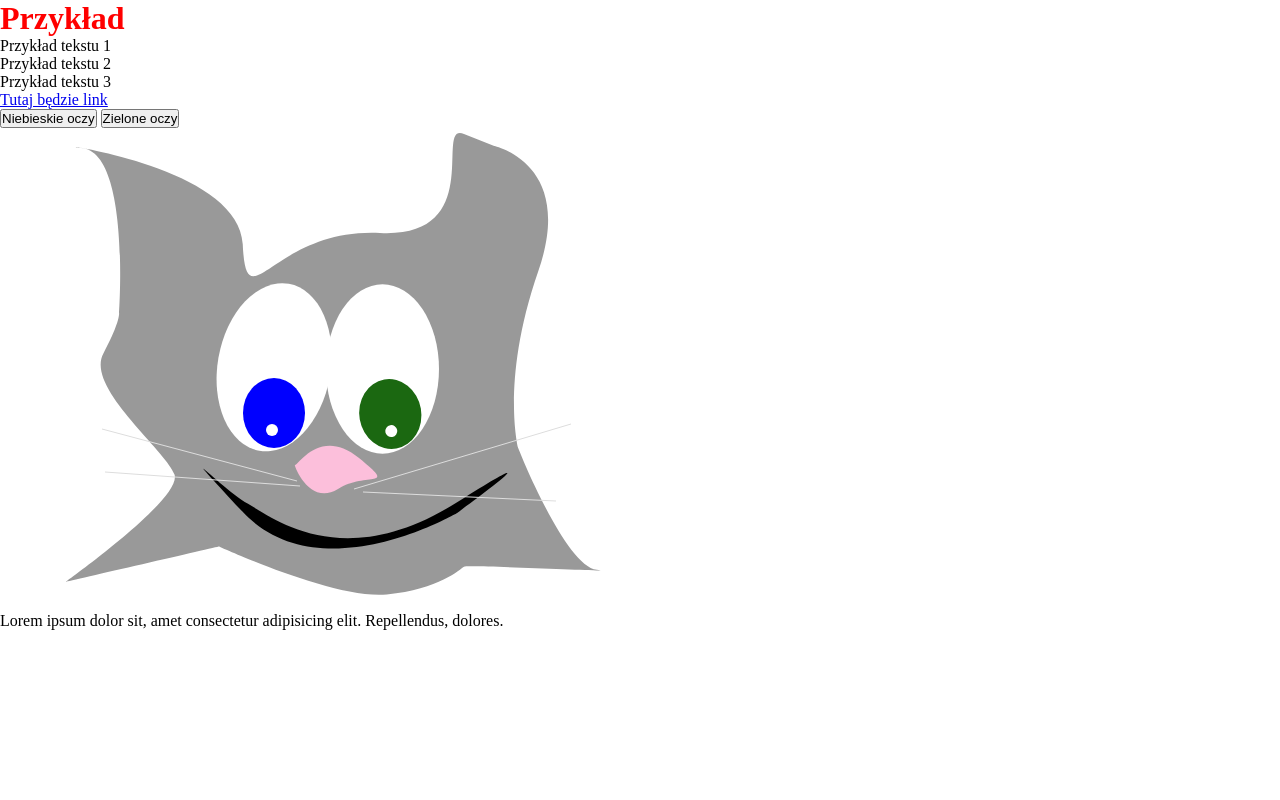
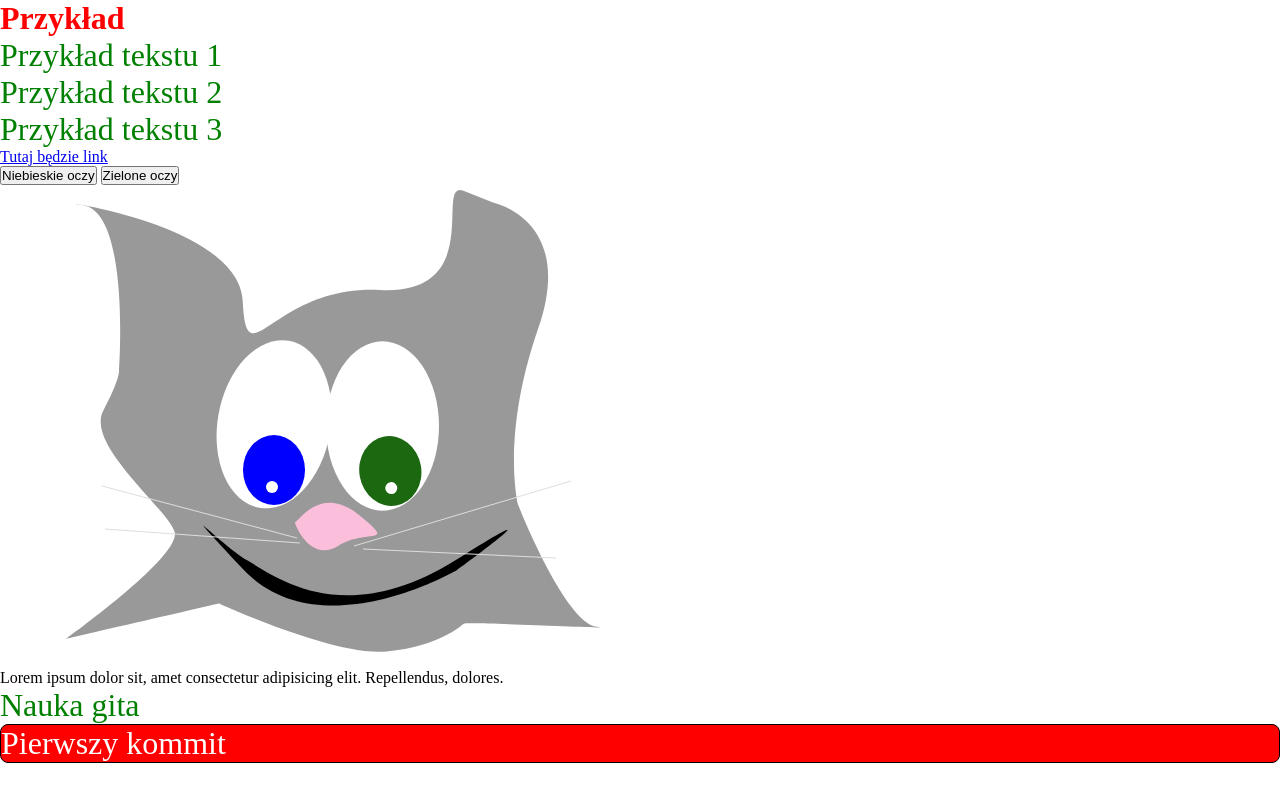
Before and after one commit to crunchycake/wsb_git, a plain HTML site: page index.html in a window 1280 px wide. Drawn offline with Linux system fonts and the light colour scheme.

Commit message:
added index & main

```diff
--- a/index.html
+++ b/index.html
@@ -108,6 +108,36 @@
 
 <!-- <button id="btn">button</button> -->
 
+
+
+
+
+
+
+
+<p>Nauka gita</p>
+<p class="commit">Pierwszy kommit</p>
+
+
+
+
+
+
+
+
+
+
+
+
+
+
+
+
+
+
+
+
+
 <script src="./index.js"></script>
 </body>
 
--- a/main.scss
+++ b/main.scss
@@ -82,3 +82,17 @@
 .blueEye {
 	fill: blue;
 }
+
+
+p {
+    color: green;
+    font-size: 32px;
+}
+
+.commit {
+    background: red;
+    border: 1px solid black;
+    border-radius: 8px;
+
+    color: white;
+}
```
Also changed, not shown: css/main.css, 1 other file.
